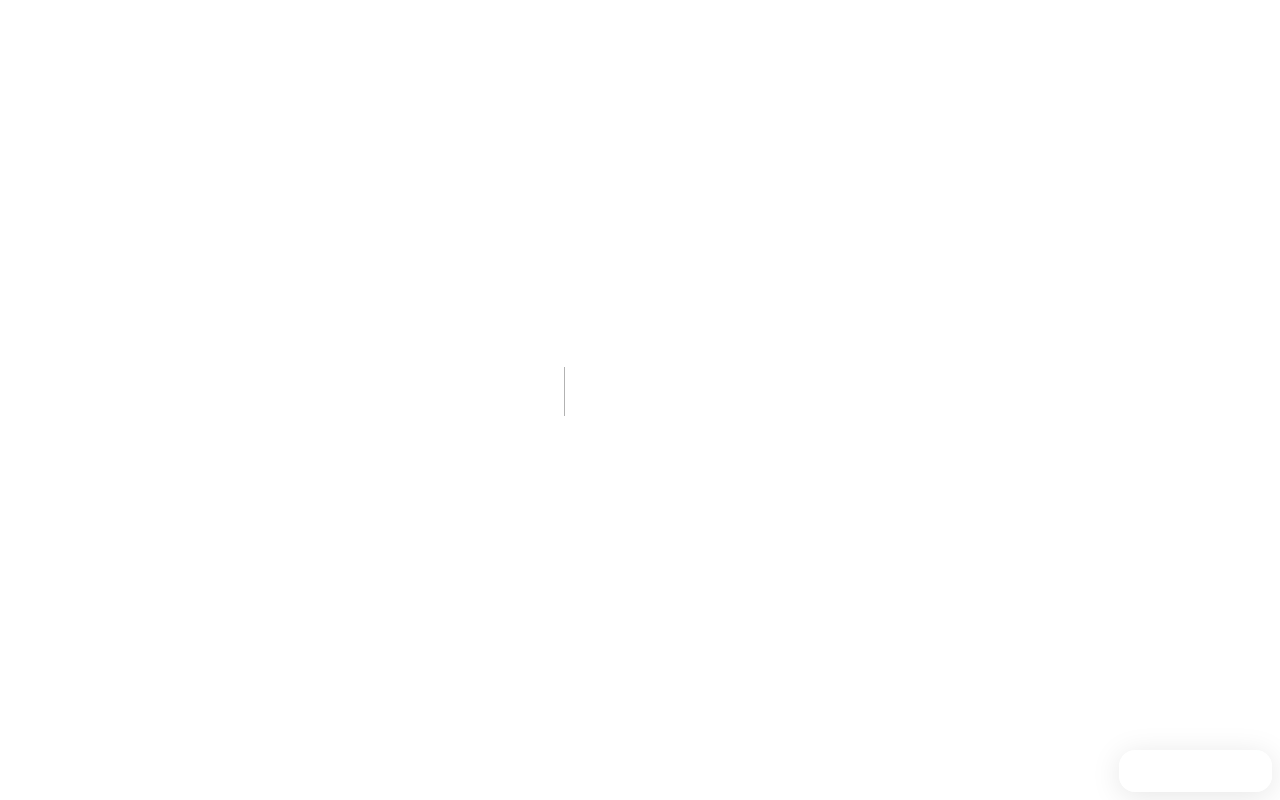
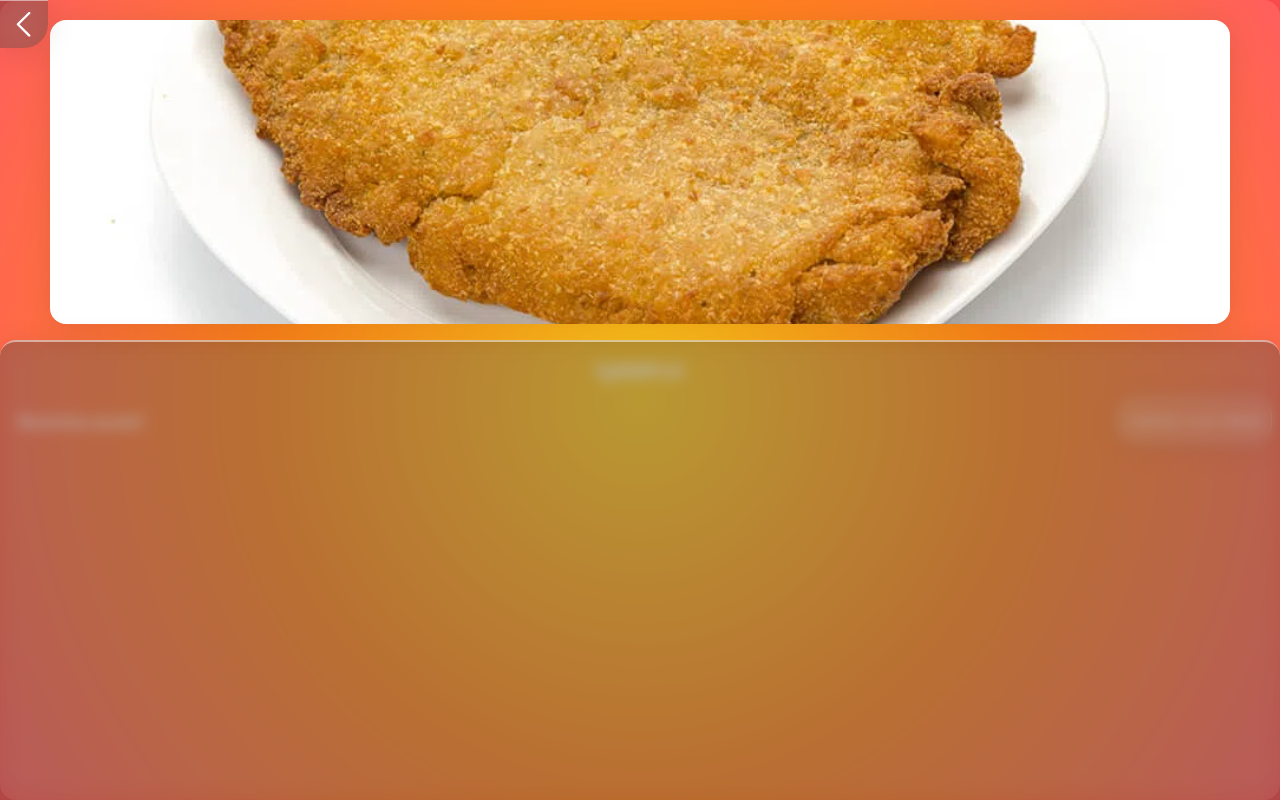
Before and after one commit to 3-TIC-ORT/proyecto-3-pedilo, a Next.js app: page /menu/1 in a window 1280 px wide. Before the commit this address had no page. Built offline with nearby package versions, Linux system fonts and the light colour scheme.

Commit message:
menu open product

```diff
--- /dev/null
+++ b/app/menu/[product]/page.tsx
@@ -0,0 +1,28 @@
+import React from 'react';
+import './product.css'
+
+function Product() {
+
+    const item = {
+        title: 'Ejemplo 1',
+        description: 'Descripción del ejemplo 1',
+        photo: '/media/milanesa.webp',
+        price: '00,000',
+        rating: 3,
+        recomendado: true,
+        category: 'Milanesas',
+    }
+    return (
+        <div className='productMasterContainer'>
+            <div className="backBtn">
+                <img src="/media/arrow.svg"/>
+            </div>
+            <div className="productContainer">
+                <div style={{ backgroundImage: `url(${item.photo})` }} className='img'></div>
+                <div className="productInfo"></div>
+            </div>
+        </div>
+    );
+}
+
+export default Product;
--- a/app/menu/product/product.css
+++ b/app/menu/[product]/product.css
@@ -24,7 +24,31 @@
     flex-direction: column;
 }
 
-.productContainer img {
+.backBtn {
+    position: absolute;
+    width: 48px;
+    height: 48px;
+    left: 0px;
+    top: 0px;
+    padding: 8px;
+    background: rgba(55, 55, 55, 0.35);
+    border-radius: 0 0 50% 0;
+    box-shadow: 0 4px 30px rgba(0, 0, 0, 0.1);
+    backdrop-filter: blur(13.5px);
+    -webkit-backdrop-filter: blur(13.5px);
+    border-top: 1px solid rgba(255, 255, 255, .5);
+    display: flex;
+    align-items: center;
+    justify-content: center;
+}
+
+.backBtn img {
+    rotate: 180deg;
+    width: 80%;
+    height: 80%;
+}
+
+.productContainer .img {
     width: 97%;
     height: 40%;
     background-size: cover;
--- a/app/menu/page.tsx
+++ b/app/menu/page.tsx
@@ -1,6 +1,6 @@
 import React from 'react';
 import './menu.css';
-import Product from './product/product';
+import Product from './[product]/page';
 
 interface MenuItem {
   title: string;
```
Also changed, not shown: app/menu/product/product.tsx (deleted, +0 -29 lines).
